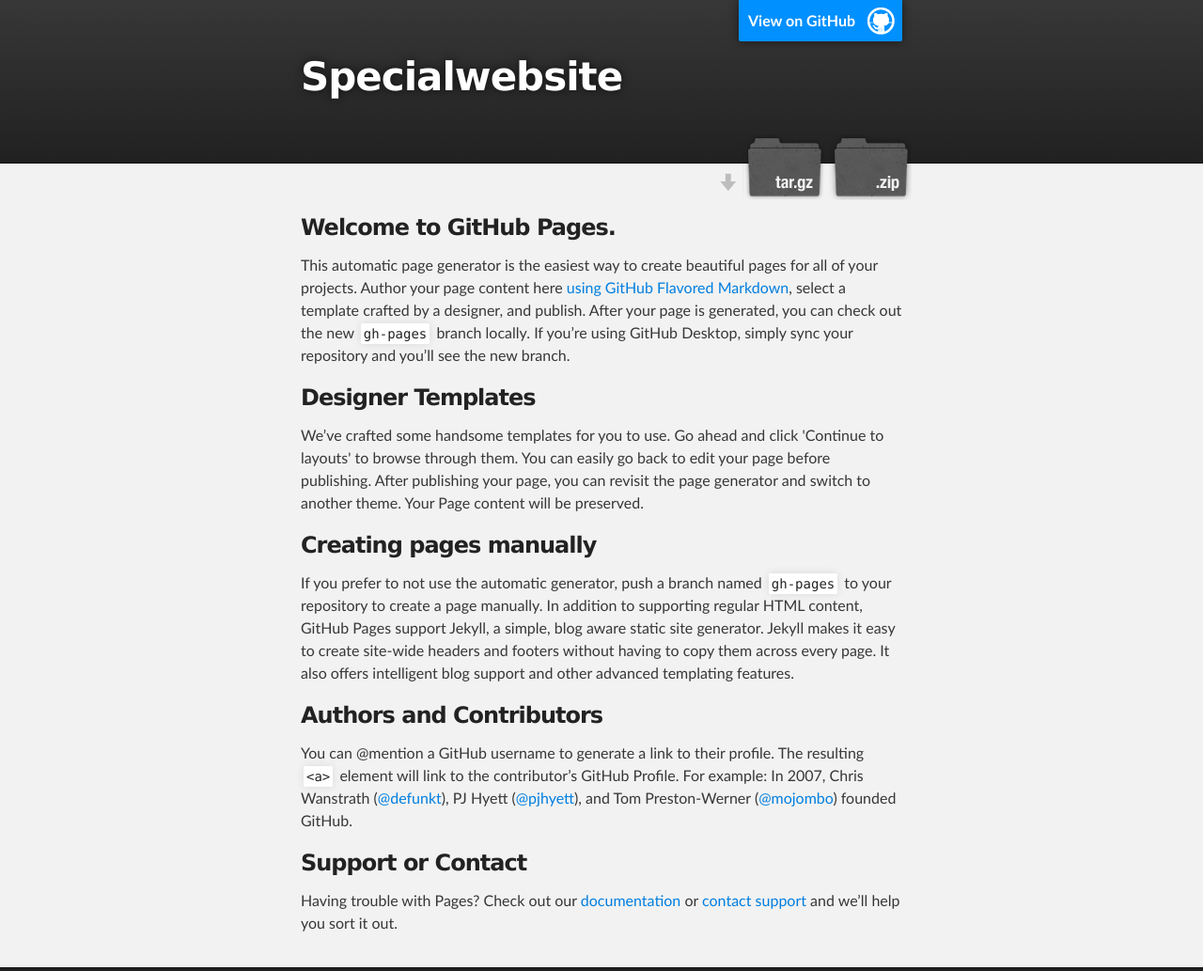
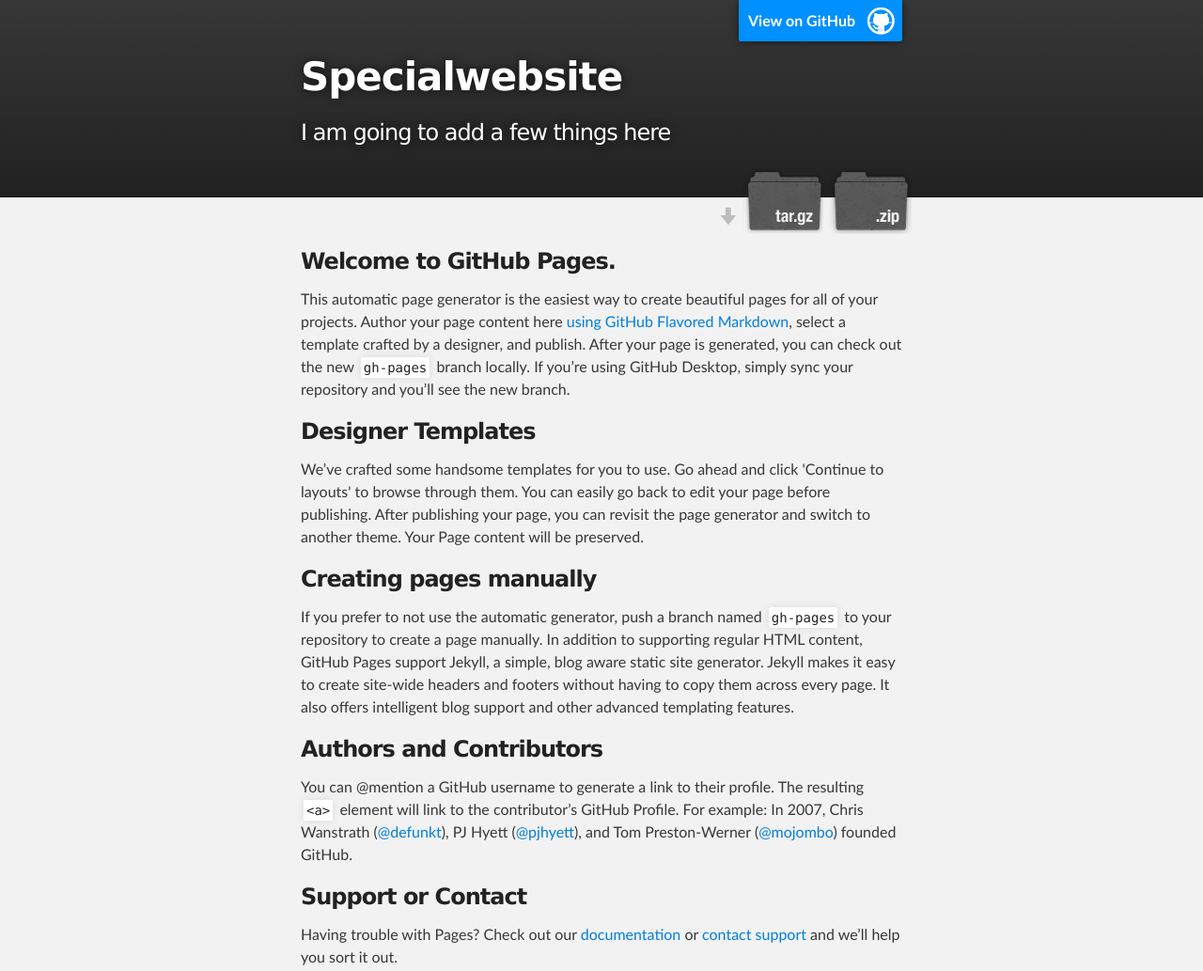
Before and after one commit to swan355/specialwebsite, a plain HTML site: page index.html in a window 1280 px wide. Shown: the top 1033 px of the page at 94% size. Drawn offline with Linux system fonts and the light colour scheme.

Commit message:
Added a simple description in h2

```diff
--- a/index.html
+++ b/index.html
@@ -19,7 +19,7 @@
           <a id="forkme_banner" href="https://github.com/swan355/specialwebsite">View on GitHub</a>
 
           <h1 id="project_title">Specialwebsite</h1>
-          <h2 id="project_tagline"></h2>
+          <h2 id="project_tagline">I am going to add a few things here</h2>
 
             <section id="downloads">
               <a class="zip_download_link" href="https://github.com/swan355/specialwebsite/zipball/master">Download this project as a .zip file</a>
```
